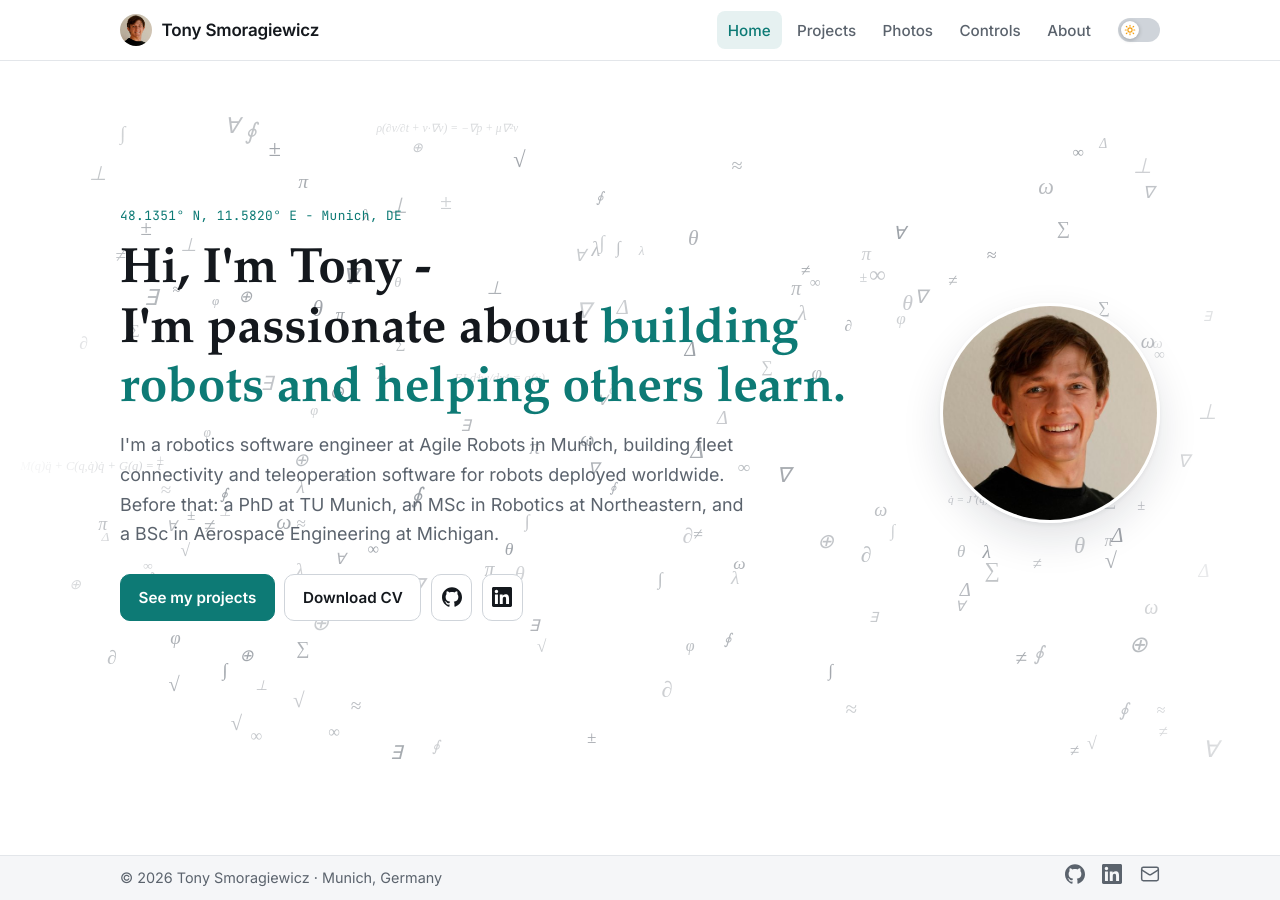
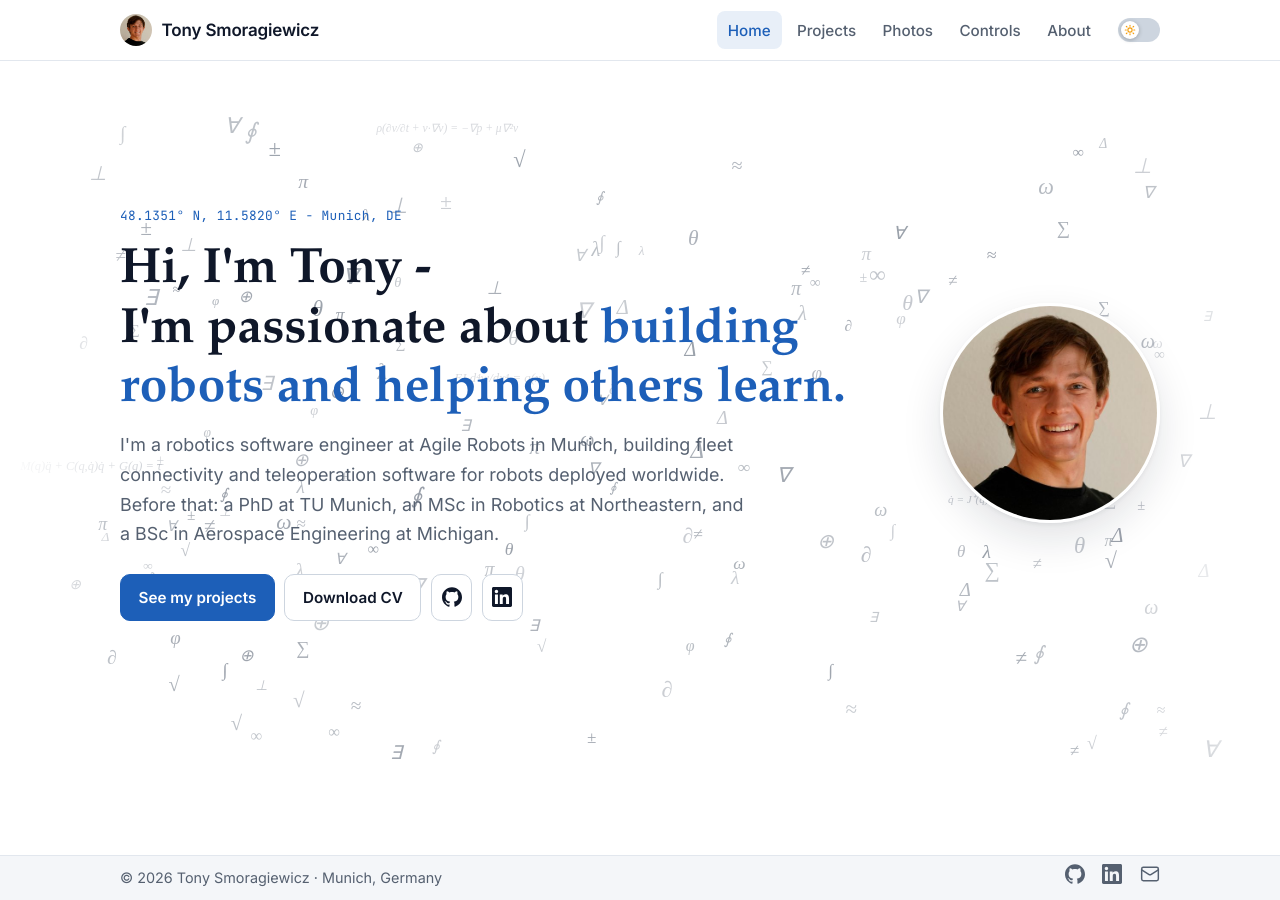
Before and after one commit to Tsmorz/Tsmorz.github.io, a Jekyll site: the page built from index.html, in a window 1280 px wide. Built offline with Jekyll 4.4.1, drawn with Linux system fonts in a browser that asks for light colours; some web fonts are replaced.

Commit message:
Harbour colour palette
A calmer, more coherent palette, set once in the CSS tokens (light, system
dark and toggled dark):
- Accent and "good" in ink blue, "bad" in vermillion: about 2.5x better
  separated than teal/red for red-green colour-blind visitors
- Series colours teal, amber, umber, sky (and mauve spare), checked so no
  two series or status colours are confusable under deuteranopia
- Cool off-white and GitHub-style dark backgrounds; text and accent contrast
  above 6:1 in both themes

Co-Authored-By: Claude Opus 5.5 <noreply@anthropic.com>
Claude-Session: https://claude.ai/code/session_01PVLNESP4F4ReB3qwJtzC43

```diff
--- a/assets/css/main.css
+++ b/assets/css/main.css
@@ -4,26 +4,26 @@
 :root {
   color-scheme: light;
   --bg: #ffffff;
-  --bg-soft: #f5f6f8;
+  --bg-soft: #f4f6f9;
   --surface: #ffffff;
-  --border: #e3e6ea;
-  --border-strong: #cfd4da;
-  --text: #14181d;
-  --text-muted: #5b636d;
-  --accent: #0d7a75;
-  --accent-soft: rgba(13, 122, 117, 0.10);
-  --nn-act-neg: #c9524b;
-  --nn-act-zero: #d3d8de;
-  --nn-act-pos: #0d7a75;
-  /* Data-viz series palette — validated categorical order (blue/orange/aqua/yellow),
-     colorblind-safe in both modes. Used by every controls plot for a shared color
+  --border: #e2e7ee;
+  --border-strong: #cdd5df;
+  --text: #0f1729;
+  --text-muted: #556070;
+  --accent: #1d5fb8;
+  --accent-soft: rgba(29, 95, 184, 0.1);
+  --nn-act-neg: #c4510d;
+  --nn-act-zero: #dde3ea;
+  --nn-act-pos: #1d5fb8;
+  /* Data-viz series palette ("Harbour") — categorical order teal/amber/umber/sky, checked
+     for contrast and deuteranopia separation in both modes. Used by every controls plot for a shared color
      language. Reference labels always accompany the color, so identity is never color-alone. */
-  --viz-1: #2a78d6;  /* blue   */
-  --viz-2: #eb6834;  /* orange */
-  --viz-3: #1baf7a;  /* aqua   */
-  --viz-4: #eda100;  /* yellow */
-  --viz-7: #4a3aa7;  /* violet — reference-palette slot 7; slots 5–6 unused so far */
-  --viz-total: #6b7280;  /* neutral gray — aggregate / total lines */
+  --viz-1: #0a8a76;  /* teal   */
+  --viz-2: #d98f00;  /* amber  */
+  --viz-3: #9c6644;  /* umber  */
+  --viz-4: #3b9ad6;  /* sky    */
+  --viz-7: #c0679a;  /* mauve — reference-palette slot 7; slots 5–6 unused so far */
+  --viz-total: #556070;  /* neutral gray — aggregate / total lines */
   --shadow: 0 1px 2px rgba(16, 24, 40, .04), 0 8px 24px rgba(16, 24, 40, .06);
   --shadow-lift: 0 2px 4px rgba(16, 24, 40, .06), 0 16px 40px rgba(16, 24, 40, .12);
   --radius: 14px;
@@ -36,24 +36,24 @@
 @media (prefers-color-scheme: dark) {
   :root:not([data-theme="light"]) {
     color-scheme: dark;
-    --bg: #0b0f14;
-    --bg-soft: #111721;
-    --surface: #121821;
-    --border: #232c38;
-    --border-strong: #33404f;
-    --text: #e7ecf3;
-    --text-muted: #9aa6b4;
-    --accent: #3ecfc4;
-    --accent-soft: rgba(62, 207, 196, 0.14);
-    --nn-act-neg: #e06a60;
-    --nn-act-zero: #2a3441;
-    --nn-act-pos: #3ecfc4;
-    --viz-1: #3987e5;
-    --viz-2: #d95926;
-    --viz-3: #199e70;
-    --viz-4: #c98500;
-    --viz-7: #9085e9;
-    --viz-total: #9aa6b4;
+    --bg: #0d1117;
+    --bg-soft: #141b24;
+    --surface: #141b24;
+    --border: #25303c;
+    --border-strong: #34414f;
+    --text: #e6edf3;
+    --text-muted: #9aa7b6;
+    --accent: #78aef7;
+    --accent-soft: rgba(120, 174, 247, 0.14);
+    --nn-act-neg: #ff8a45;
+    --nn-act-zero: #27313d;
+    --nn-act-pos: #78aef7;
+    --viz-1: #3fcfb2;
+    --viz-2: #f4b740;
+    --viz-3: #d4b483;
+    --viz-4: #7cc7f0;
+    --viz-7: #e59ac4;
+    --viz-total: #9aa7b6;
     --shadow: 0 1px 2px rgba(0, 0, 0, .4), 0 8px 24px rgba(0, 0, 0, .35);
     --shadow-lift: 0 2px 4px rgba(0, 0, 0, .45), 0 16px 40px rgba(0, 0, 0, .5);
   }
@@ -61,24 +61,24 @@
 
 :root[data-theme="dark"] {
   color-scheme: dark;
-  --bg: #0b0f14;
-  --bg-soft: #111721;
-  --surface: #121821;
-  --border: #232c38;
-  --border-strong: #33404f;
-  --text: #e7ecf3;
-  --text-muted: #9aa6b4;
-  --accent: #3ecfc4;
-  --accent-soft: rgba(62, 207, 196, 0.14);
-  --nn-act-neg: #e06a60;
-  --nn-act-zero: #2a3441;
-  --nn-act-pos: #3ecfc4;
-  --viz-1: #3987e5;
-  --viz-2: #d95926;
-  --viz-3: #199e70;
-  --viz-4: #c98500;
-  --viz-7: #9085e9;
-  --viz-total: #9aa6b4;
+  --bg: #0d1117;
+  --bg-soft: #141b24;
+  --surface: #141b24;
+  --border: #25303c;
+  --border-strong: #34414f;
+  --text: #e6edf3;
+  --text-muted: #9aa7b6;
+  --accent: #78aef7;
+  --accent-soft: rgba(120, 174, 247, 0.14);
+  --nn-act-neg: #ff8a45;
+  --nn-act-zero: #27313d;
+  --nn-act-pos: #78aef7;
+  --viz-1: #3fcfb2;
+  --viz-2: #f4b740;
+  --viz-3: #d4b483;
+  --viz-4: #7cc7f0;
+  --viz-7: #e59ac4;
+  --viz-total: #9aa7b6;
   --shadow: 0 1px 2px rgba(0, 0, 0, .4), 0 8px 24px rgba(0, 0, 0, .35);
   --shadow-lift: 0 2px 4px rgba(0, 0, 0, .45), 0 16px 40px rgba(0, 0, 0, .5);
 }
```
